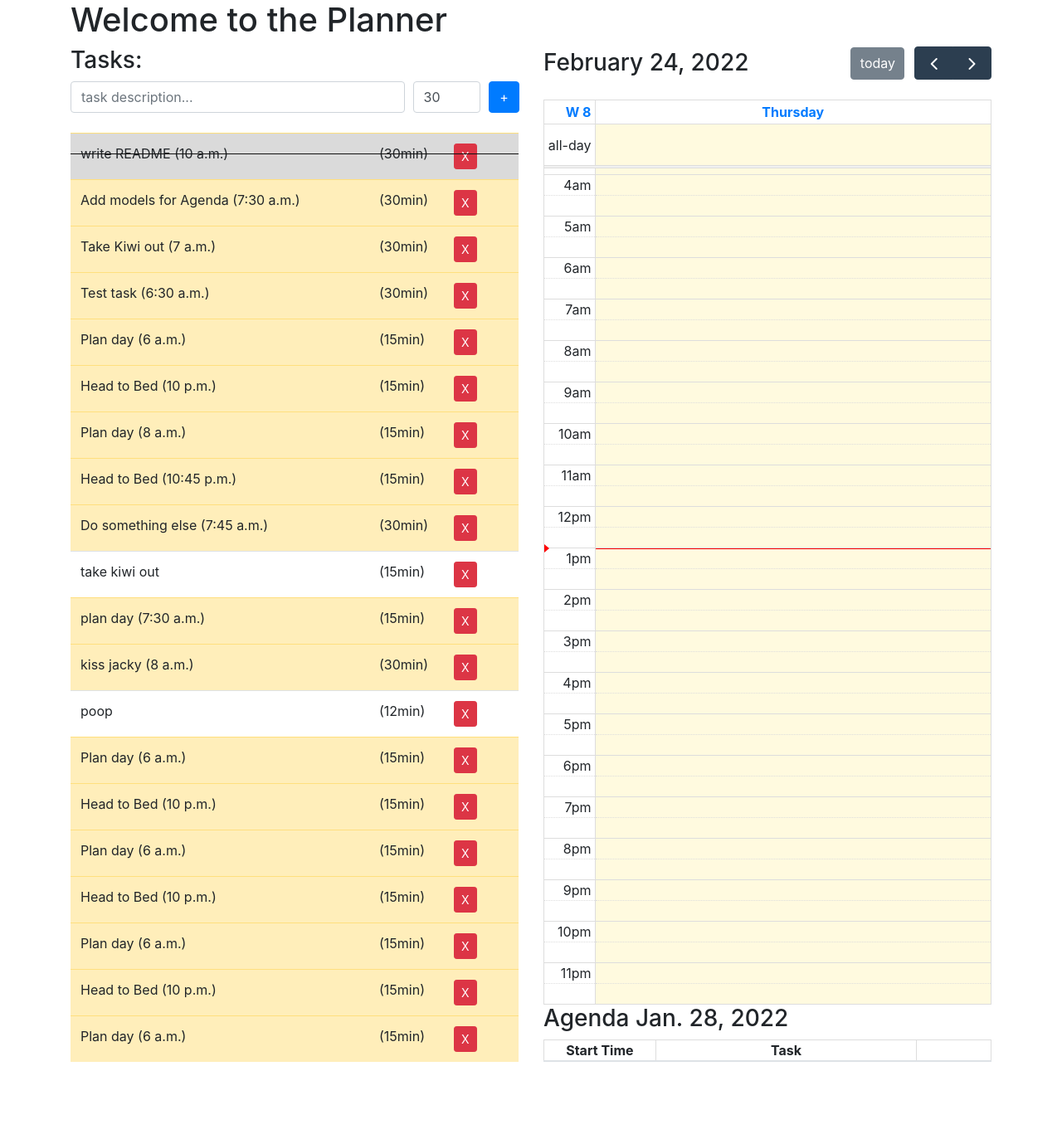
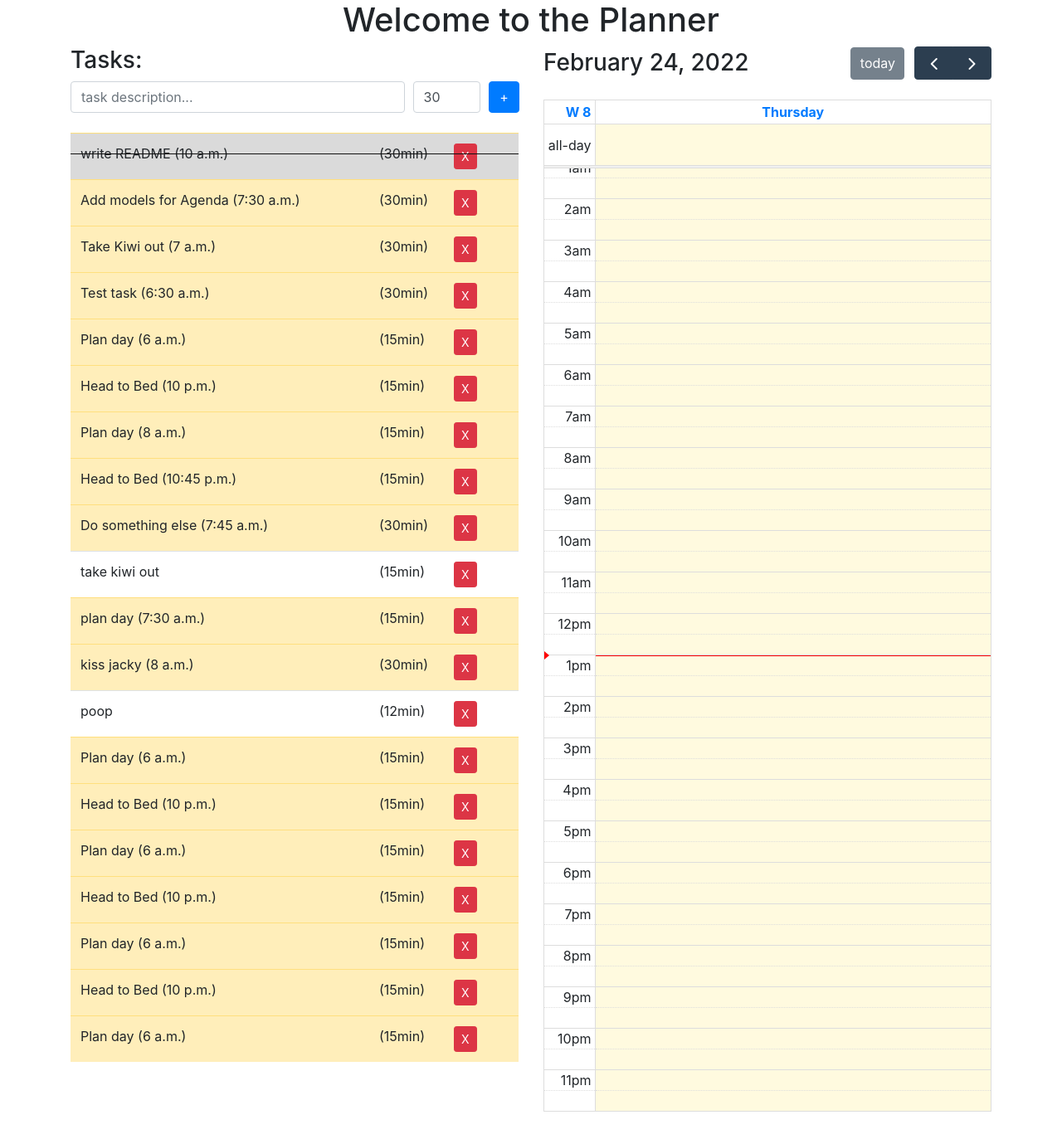
Before and after one commit to avi1katz/hny, a Django app: template planner/templates/planner/index.html in a window 1280 px wide. Shown: the top 1379 px of the page at 83% size. Run offline with Django 4.2, Linux system fonts and the light colour scheme; the template is opened without the code that fills it: values that come from a table or form of the project are taken from there, others are empty; data comes from the database, SQL or seed files in the repository; both versions use the stored data as it was after the commit; some libraries are stand-ins or nearby versions.

Commit message:
Remove old agenda, clean up sizes

```diff
--- a/planner/templates/planner/index.html
+++ b/planner/templates/planner/index.html
@@ -4,6 +4,7 @@
 <script src='https://cdn.jsdelivr.net/npm/fullcalendar@5.10.2/main.min.js'></script>
 <script>
 document.addEventListener('DOMContentLoaded', function() {
+    $(".completable").click(completeTask);
     var Calendar = FullCalendar.Calendar;
     var Draggable = FullCalendar.Draggable;
 
@@ -63,7 +64,7 @@
   });
 </script>
 <style>
-    tr.strikeout td:before {
+tr.strikeout td:before {
     content: " ";
     position: absolute;
     top: 45%;
@@ -71,13 +72,18 @@
     border-bottom: 1px solid #111;
     width: 100%;
 }
+#agenda {
+    height: 90vh
+}
 </style>
 {% endblock style %}
 {% block title %}Planner{% endblock title %}
 
 {% block content %}
 <div class="container">
-    <h1>Welcome to the Planner</h1>
+    <div class="row justify-content-center">
+        <h1>Welcome to the Planner</h1>
+    </div>
 </div>
 <div class="container">
     <div class="row">
@@ -124,43 +130,8 @@
             </table>
             {% endif %}
         </div>
-        <div id="agenda" class="col">
-            <h3>Agenda {{ agenda.date }}</h3>
-            {% if agenda.agenda_items %}
-            <table class="table table-sm">
-                <thead>
-                    <tr>
-                        <th scope="col" class="col-3">Start Time</th>
-                        <th scope="col" class="col-7">Task</th>
-                        <th scope="col" class="col-2"></th>
-                    </tr>
-                </thead>
-                <tbody id="agenda_items">
-                    {% for item in agenda.agenda_items.all %}
-                    <tr>
-                        <td>
-                            <input class="time-input"
-                                   type="time"
-                                   value="{{ item.start_time|date:'H:i' }}"
-                                   autocomplete="off"
-                                   data-itemid="{{item.id}}"
-                            />
-                        </td>
-                        <td>{{ item.task.description }}</td>
-                        <td><a class="btn btn-sm btn-warning"
-                                             data-confirm="Are you sure?"
-                                             data-method="delete"
-                                             href="delete_agenda_item/{{ item.id }}"
-                                             rel="nofollow" >-</a></td>
-                    </tr>
-                    {% endfor %}
-                </tbody>
-
-            </table>
-            {% endif %}
-        </div>
+        <div id="agenda" class="col"></div>
     </div>
-    <div id='calendar' class="row"></div>
 
 </div>
 
@@ -185,39 +156,5 @@
     }
 }
 
-
-<!--$(function() {-->
-<!--    $(".completable").click(completeTask);-->
-<!--    $(".time-input").blur(updateAgendaItem);-->
-<!--    var oldList, newList, item;-->
-<!--    $('#task_sortable').sortable({-->
-<!--        start: function(event, ui) {-->
-<!--            console.log('start');-->
-<!--        },-->
-<!--        stop: function(event, ui) {-->
-<!--            console.log('stop');-->
-<!--        },-->
-<!--        change: function(event, ui) {-->
-<!--            console.log('change');-->
-<!--            if(ui.sender)-->
-<!--                newList = ui.placeholder.parent().parent();-->
-<!--        },-->
-<!--        update: function(event, ui) {-->
-<!--            console.log('update');-->
-<!--        },-->
-<!--        helper: "clone",-->
-<!--        connectWith: "#agenda_items"-->
-<!--    }).disableSelection();-->
-<!--    $('#agenda_items').sortable({-->
-<!--        revert: true,-->
-<!--        receive: function(event, ui) {-->
-<!--            task_id = ui.item[0].dataset.taskid;-->
-<!--            console.log("taskid: ", task_id);-->
-<!--            item_index = ui.item.index()-->
-<!--            console.log("item_index: ",item_index);-->
-<!--            window.location='add_task/' + task_id + '/at_index/' + item_index;-->
-<!--        }-->
-<!--    })-->
-<!--});-->
 </script>
 {% endblock javascript %}
```
Also changed, not shown: db.sqlite3.
